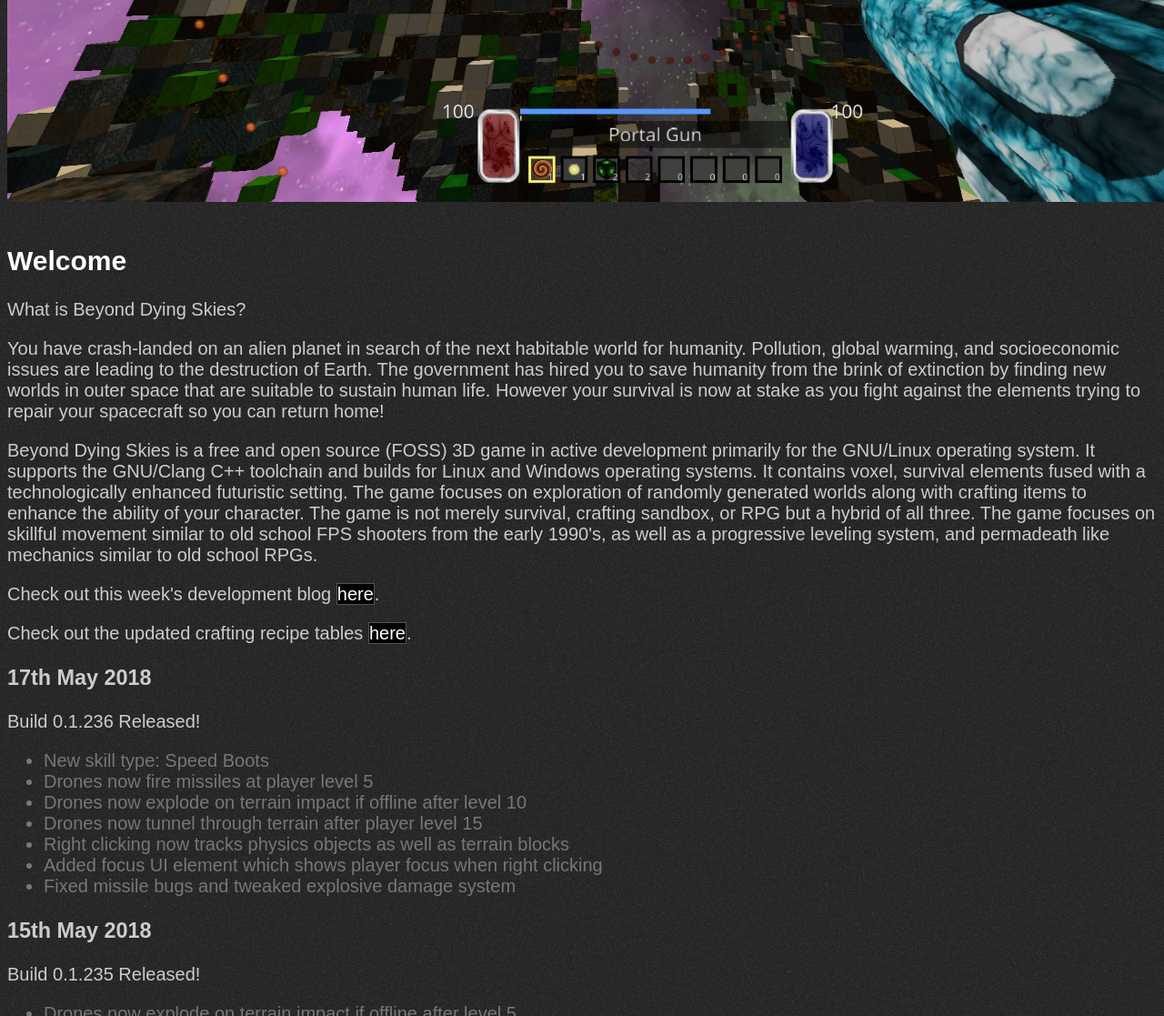
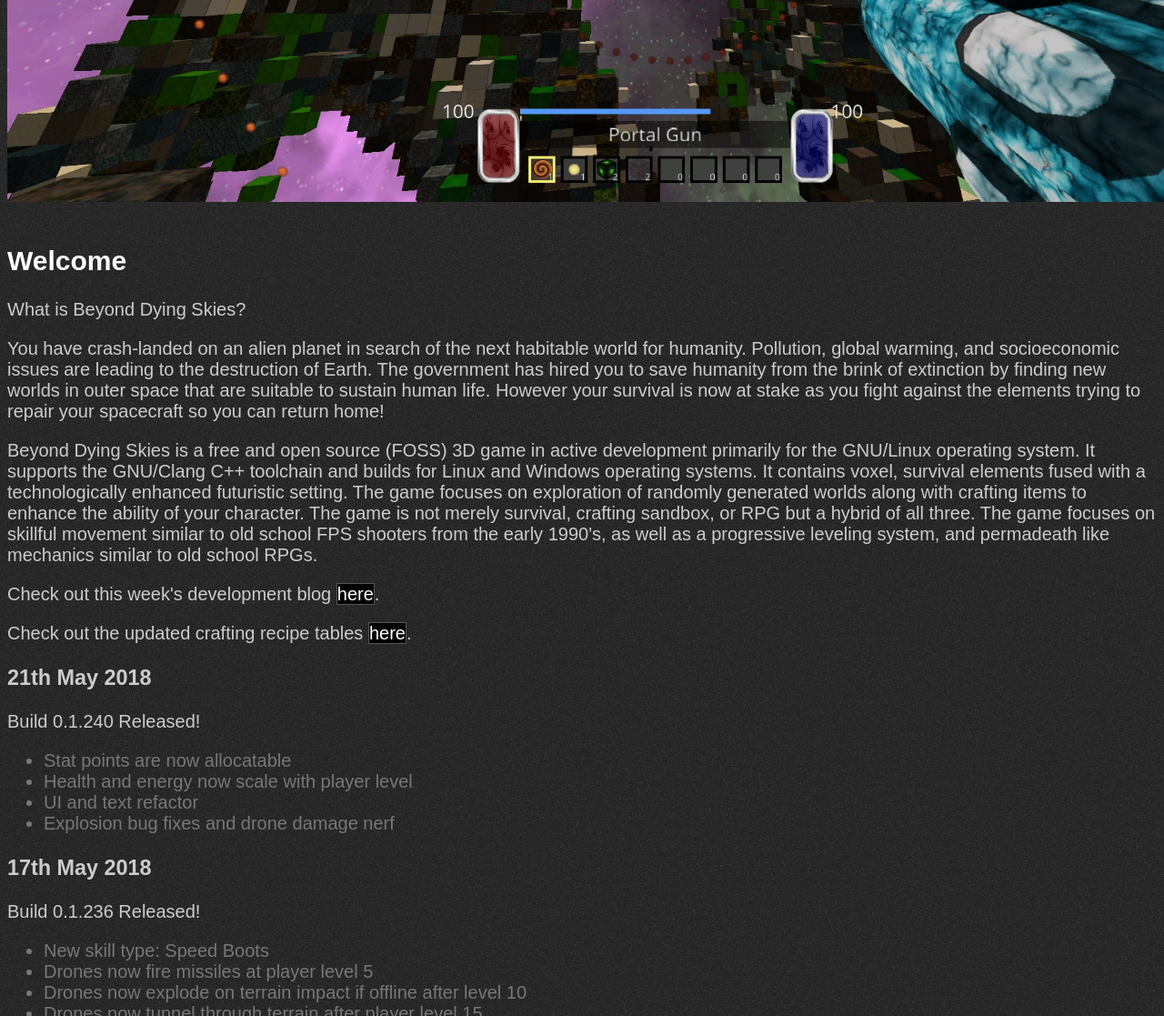
Before and after one commit to Aaron-SP/Aaron-SP.github.io, a plain HTML site: page index.html in a window 1280 px wide. Shown: the part 628-1745 px from the top of the page at 91% size. Drawn offline with Linux system fonts and the light colour scheme.

Commit message:
bds patch 240

```diff
--- a/index.html
+++ b/index.html
@@ -23,7 +23,7 @@
             <img src="bds/portal.jpg" alt="Game Screenshot">
             <div class="center">
                 <img src="bds/title.png" alt="Beyond Dying Skies">
-                <h1>Version 0.1.236 Update!</h1>
+                <h1>Version 0.1.240 Update!</h1>
             </div>
         </article>
     </section>
@@ -50,6 +50,16 @@
             <p>Check out the updated crafting recipe tables
                 <a href="bds/pages/recipes.html">here</a>.
             </p>
+        </article>
+        <article class="content">
+            <h3>21th May 2018</h3>
+            <p>Build 0.1.240 Released!</p>
+            <ul>
+                <li>Stat points are now allocatable</li>
+                <li>Health and energy now scale with player level</li>
+                <li>UI and text refactor</li>
+                <li>Explosion bug fixes and drone damage nerf</li>
+            </ul>
         </article>
         <article class="content">
             <h3>17th May 2018</h3>
```
